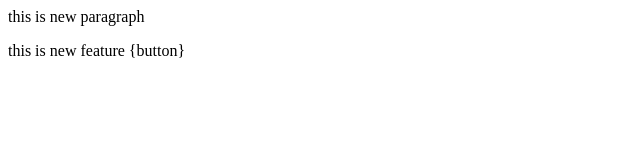
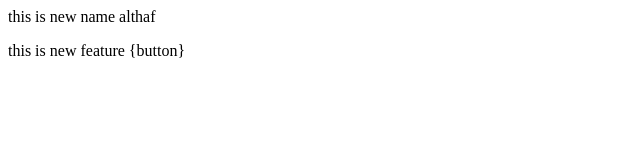
Before and after one commit to Shaikalthaf55/localrepo, a plain HTML site: page index.html in a window 1280 px wide. Shown: the full height of the page, 0-640 px from the left. Drawn offline with Linux system fonts and the light colour scheme.

Commit message:
added name

```diff
--- a/index.html
+++ b/index.html
@@ -1,2 +1,2 @@
-<p>this is new paragraph</p>
+<p>this is new name althaf</p>
 <p>this is new feature {button}</p>
```
